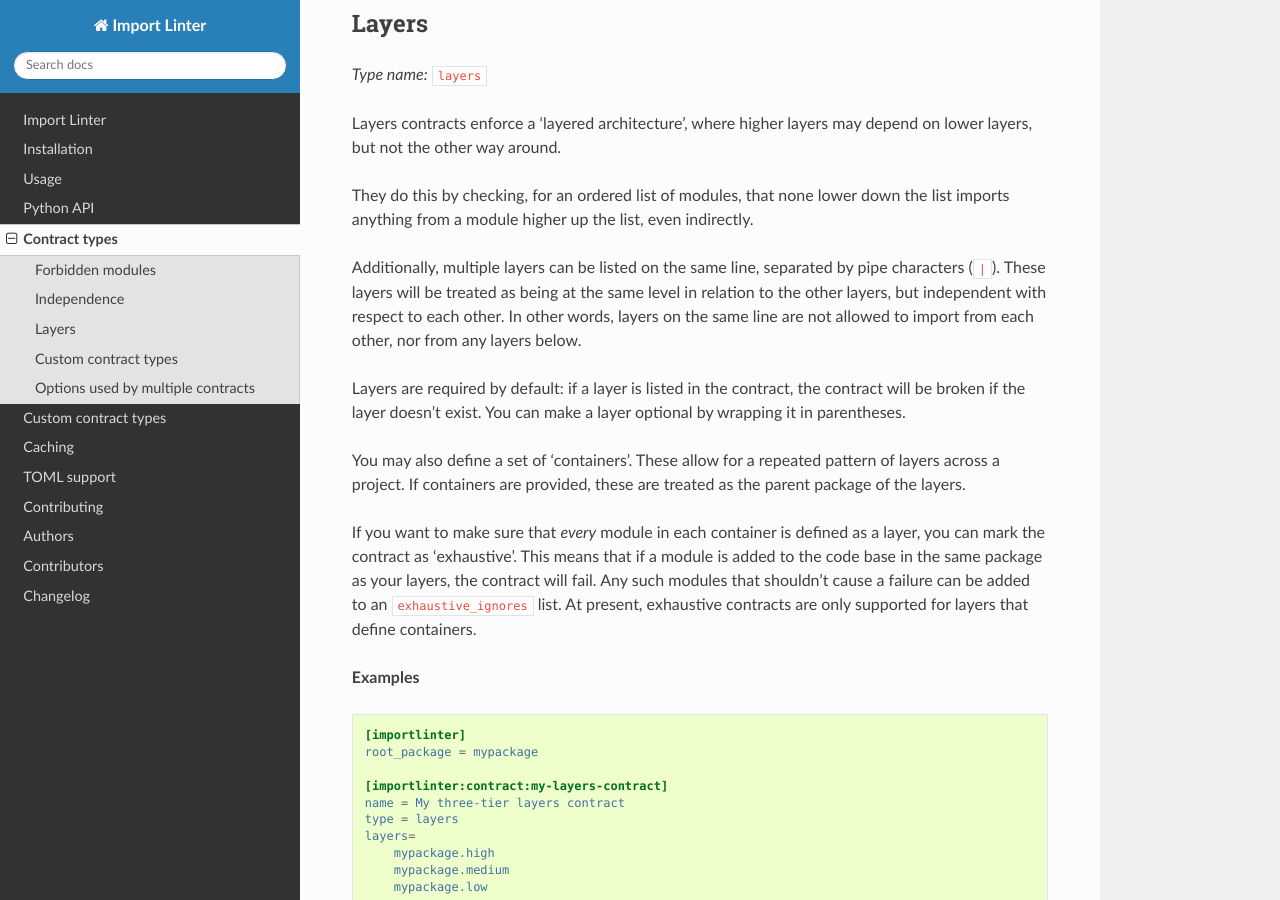
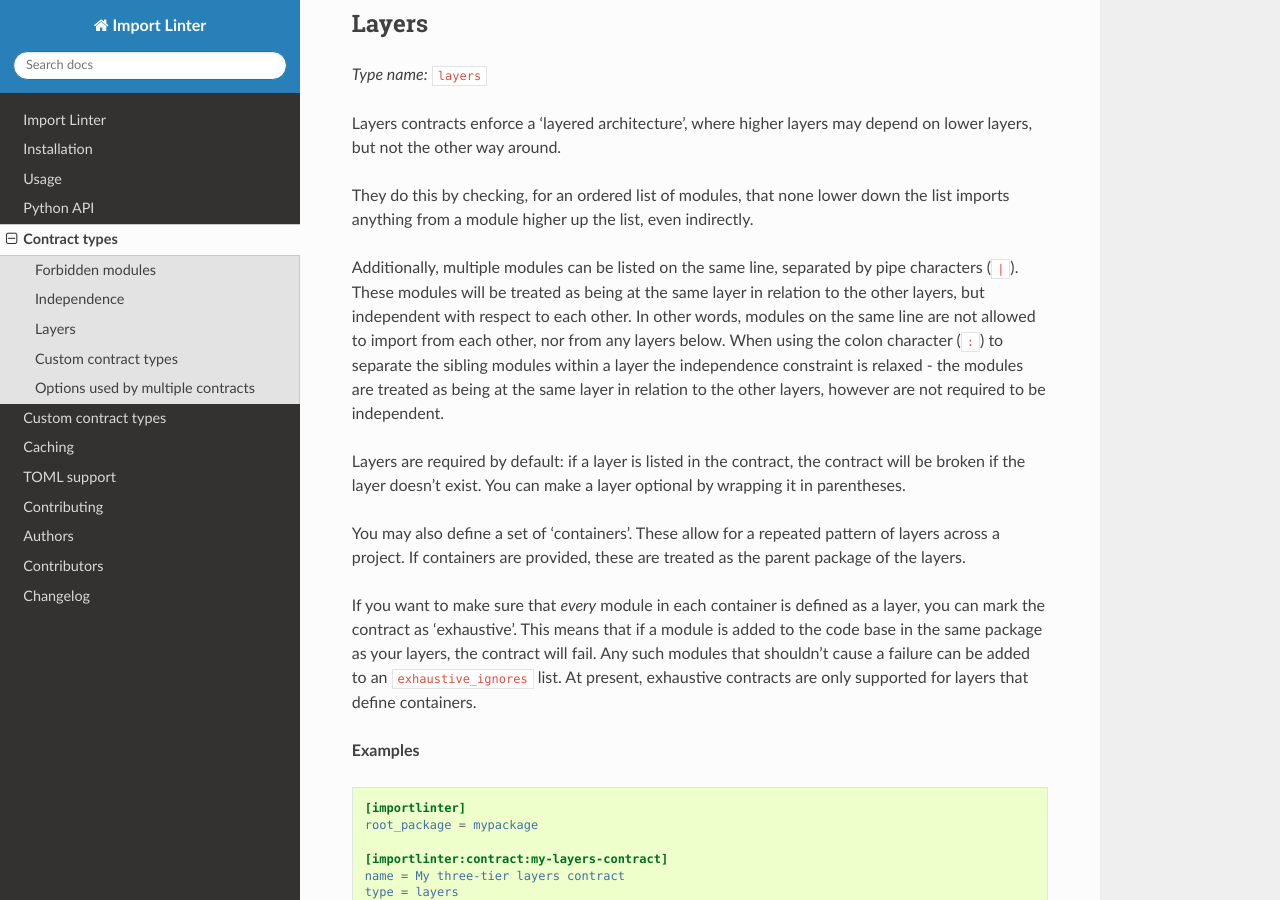
Before and after one commit to seddonym/import-linter, a Sphinx documentation site: the page built from docs/contract_types.rst, in a window 1280 px wide and 900 px high, scrolled down 2118 px. Built offline with Sphinx 7.4.7 and the Read the Docs theme 2.0.0, drawn with Linux system fonts in a browser that asks for light colours; some of the changed text lies outside the part shown.

Commit message:
Update docs

```diff
--- a/docs/contract_types.rst
+++ b/docs/contract_types.rst
@@ -109,9 +109,11 @@
 They do this by checking, for an ordered list of modules, that none lower down the list imports anything from a module
 higher up the list, even indirectly.
 
-Additionally, multiple layers can be listed on the same line, separated by pipe characters (``|``). These layers will be
-treated as being at the same level in relation to the other layers, but independent with respect to each other. In other
-words, layers on the same line are not allowed to import from each other, nor from any layers below.
+Additionally, multiple modules can be listed on the same line, separated by pipe characters (``|``). These modules will be
+treated as being at the same layer in relation to the other layers, but independent with respect to each other. In other
+words, modules on the same line are not allowed to import from each other, nor from any layers below. When using the colon
+character (``:``) to separate the sibling modules within a layer the independence constraint is relaxed - the modules are
+treated as being at the same layer in relation to the other layers, however are not required to be independent.
 
 Layers are required by default: if a layer is listed in the contract, the contract will be broken if the layer
 doesn't exist. You can make a layer optional by wrapping it in parentheses.
@@ -184,20 +186,35 @@
 Notice that ``medium`` is an optional layer. This means that if it is missing from any of the containers, Import Linter
 won't complain.
 
-This is an example of a contract with sibling layers:
+This is an example of a contract with independent sibling modules:
 
 .. code-block:: ini
 
     [importlinter:contract:my-layers-contract]
-    name = Contract with sibling layers
+    name = Contract with sibling modules (independent)
     type = layers
     layers=
         high
         medium_a | medium_b | medium_c
         low
 
-``medium_a``, ``medium_b`` and ``medium_c`` are three 'sibling' layers that sit immediately below ``high`` and ``low``.
+``medium_a``, ``medium_b`` and ``medium_c`` are three 'sibling' modules that sit immediately below ``high`` and ``low``.
 These must be independent; neither is allow to import from the others.
+
+This is an example of a contract with sibling modules that are not required to be independent:
+
+.. code-block:: ini
+
+    [importlinter:contract:my-layers-contract]
+    name = Contract with sibling modules (not independent)
+    type = layers
+    layers=
+        high
+        medium_a : medium_b : medium_c
+        low
+
+Unlike the previous example, in this case ``medium_a``, ``medium_b`` and ``medium_c``
+are not enforced as independent, so are allowed to import from each other.
 
 This is an example of an 'exhaustive' contract.
 
```
